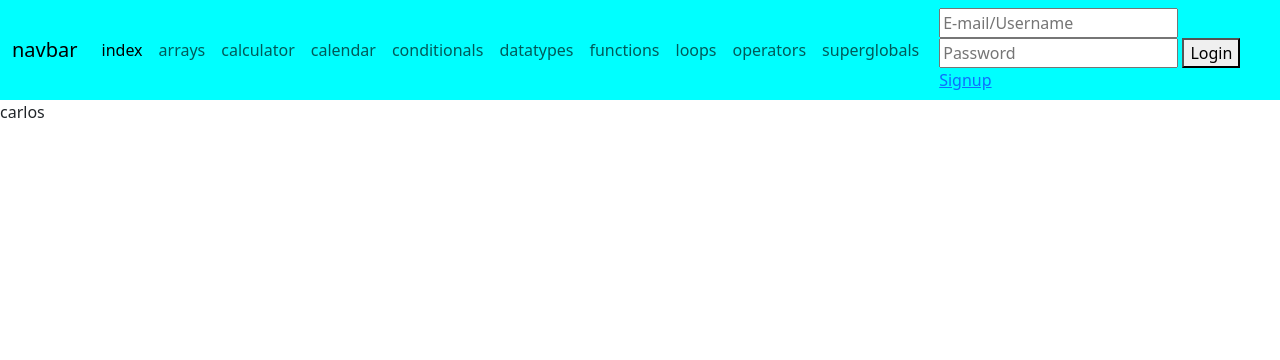
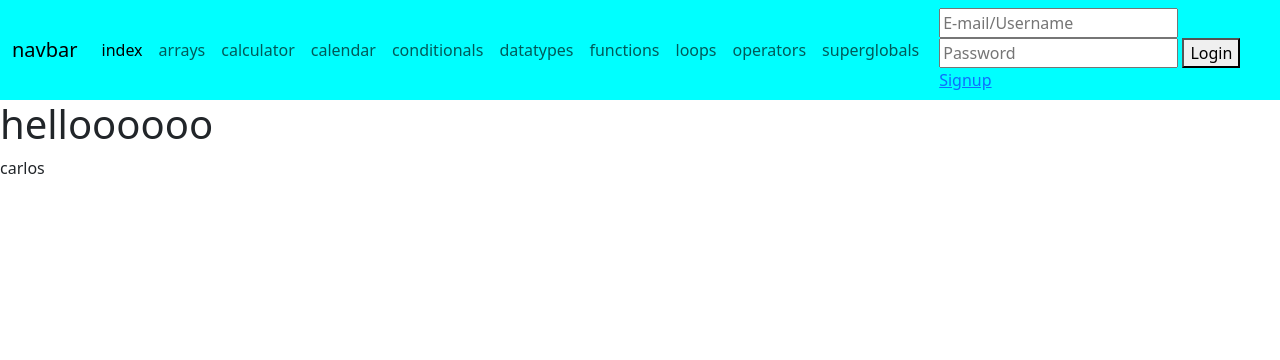
Before and after one commit to bryan54321/firstwebsite, a PHP site: page /datatypes.php in a window 1280 px wide. Shown: the top 360 px of the page. Run offline with PHP 8.4, Linux system fonts and the light colour scheme.

Commit message:
Update datatypes.php

```diff
--- a/datatypes.php
+++ b/datatypes.php
@@ -16,7 +16,7 @@
 <script src="https://cdn.jsdelivr.net/npm/bootstrap@5.3.3/dist/js/bootstrap.bundle.min.js" integrity="sha384-YvpcrYf0tY3lHB60NNkmXc5s9fDVZLESaAA55NDzOxhy9GkcIdslK1eN7N6jIeHz" crossorigin="anonymous"></script>
 
 
-
+<h1> helloooooo</h1>
 
 
 <?php
```
